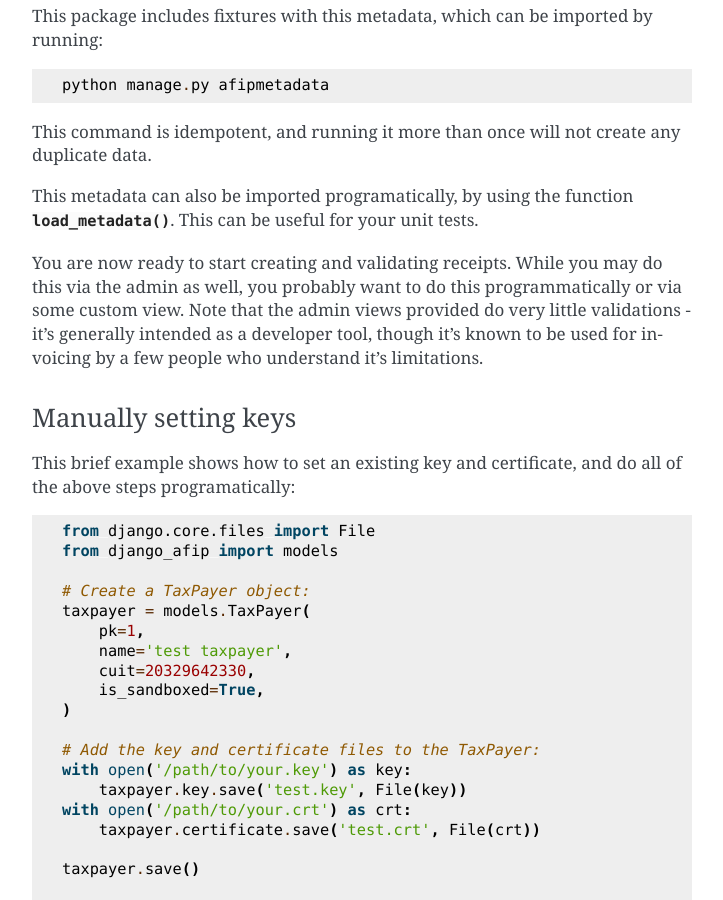
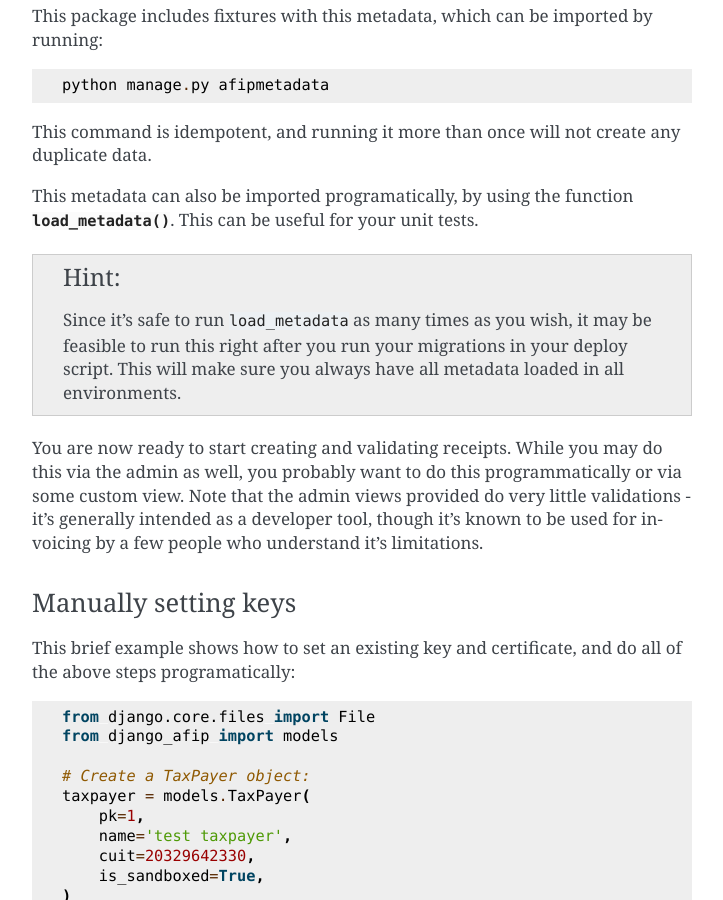
Before and after one commit to WhyNotHugo/django-afip, a Sphinx documentation site: the page built from docs/usage.rst, in a window 1280 px wide and 900 px high, scrolled down 1526 px. Shown: the whole window, without its empty margins (388-1111 px from the left). Built offline with Sphinx 7.4.7, drawn with Linux system fonts in a browser that asks for light colours; the version number could not be read and is left out.

Commit message:
Add hint for loading metadata

```diff
--- a/docs/usage.rst
+++ b/docs/usage.rst
@@ -76,6 +76,13 @@ duplicate data.
 
 This metadata can also be imported programatically, by using the function
 :func:`~.models.load_metadata`. This can be useful for your unit tests.
+
+.. hint::
+
+    Since it's safe to run ``load_metadata`` as many times as you wish, it may
+    be feasible to run this right after you run your migrations in your deploy
+    script. This will make sure you always have all metadata loaded in all
+    environments.
 
 You are now ready to start creating and validating receipts. While you may do
 this via the admin as well, you probably want to do this programmatically or via
```
